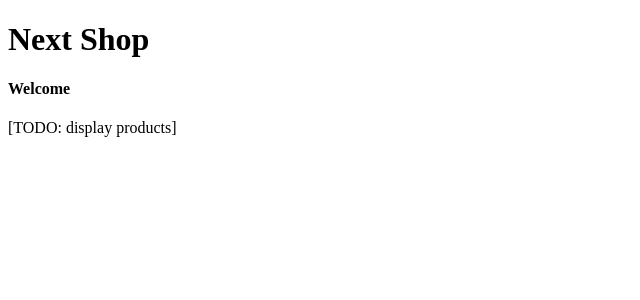
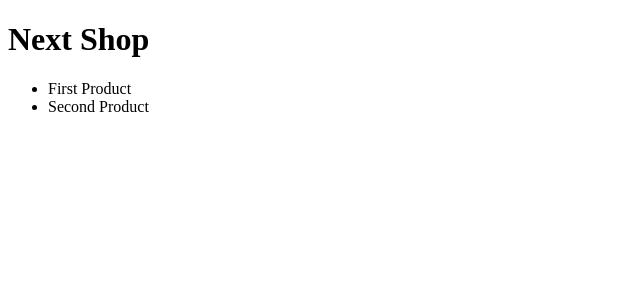
Before and after one commit to SatyaAmitha/next_hybrid_app, a Next.js app in the folder next-shop/: page / in a window 1280 px wide. Shown: the top 300 px of the page, without its empty margins (0-640 px from the left). Built offline with nearby package versions, Linux system fonts and the light colour scheme.

Commit message:
Part 36: Fetching Product Data in Next.js: A Tale of Two Approaches

```diff
--- a/next-shop/pages/index.js
+++ b/next-shop/pages/index.js
@@ -1,19 +1,29 @@
 // pages/index.js
+
 import Head from 'next/head';
 import Title from '../components/Title';
 
+const products = [
+  { id: 1, title: 'First Product' },
+  { id: 2, title: 'Second Product' },
+];
+
 function HomePage() {
+  console.log('[HomePage] render:', products);
   return (
     <>
       <Head>
-        <title>Next</title>
+        <title>Next Shop</title>
       </Head>
       <main className="px-6 py-4">
         <Title>Next Shop</Title>
-        <h4 className="text-black text-xl font-medium">Welcome</h4>
-        <p>
-          [TODO: display products]
-        </p>
+        <ul>
+          {products.map((product) => (
+            <li key={product.id}>
+              {product.title}
+            </li>
+          ))}
+        </ul>
       </main>
     </>
   );
```
Also changed, not shown: 1 other file (tests, documents, lock files or other folders).
